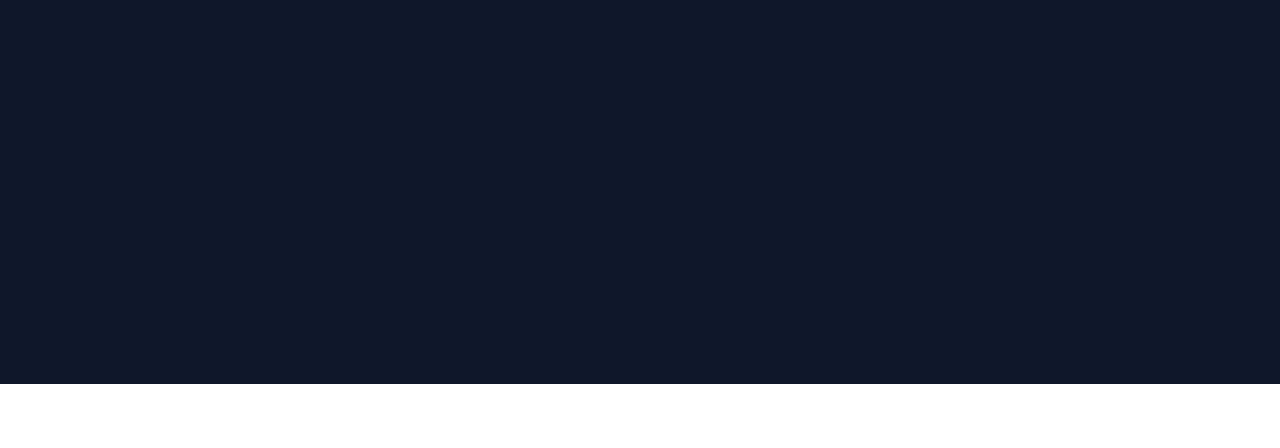
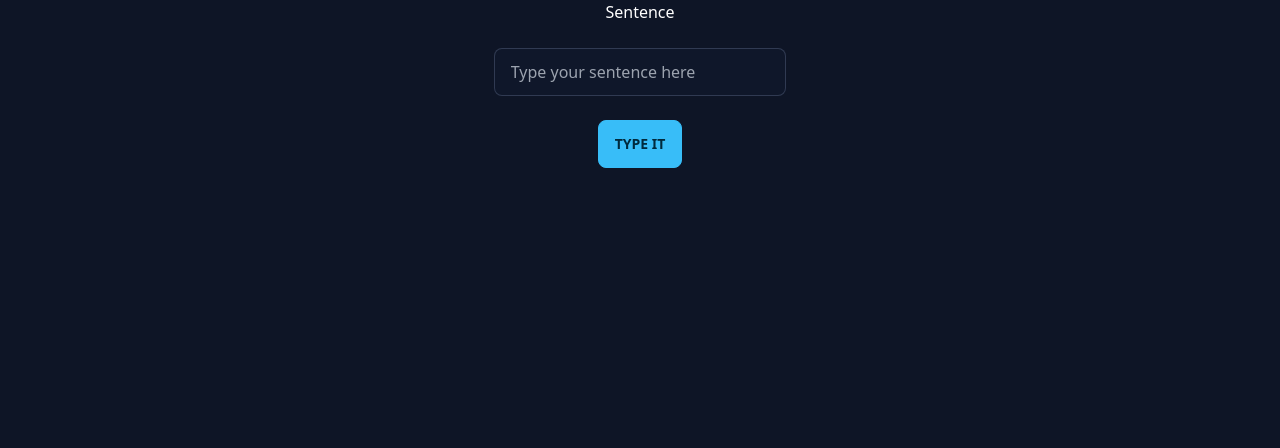
Before and after one commit to lewweiming/typewriter-js, a plain HTML site: page index.html in a window 1280 px wide. Shown: the part 416-864 px from the top of the page. Before the commit the page ends 800 px from the top, so only its background shows below. Drawn offline with nearby package versions, Linux system fonts and the light colour scheme.

Commit message:
Update index.html

```diff
--- a/index.html
+++ b/index.html
@@ -28,7 +28,7 @@
 </div>
 
     <!-- HERO -->
-    <div class="hero text-white bg-base-200">
+    <div class="hero text-white min-h-screen bg-base-200">
       <div class="hero-content text-center">
         <div class="max-w-md">
           <h1 class="text-5xl font-bold">Start Typing</h1>
```
